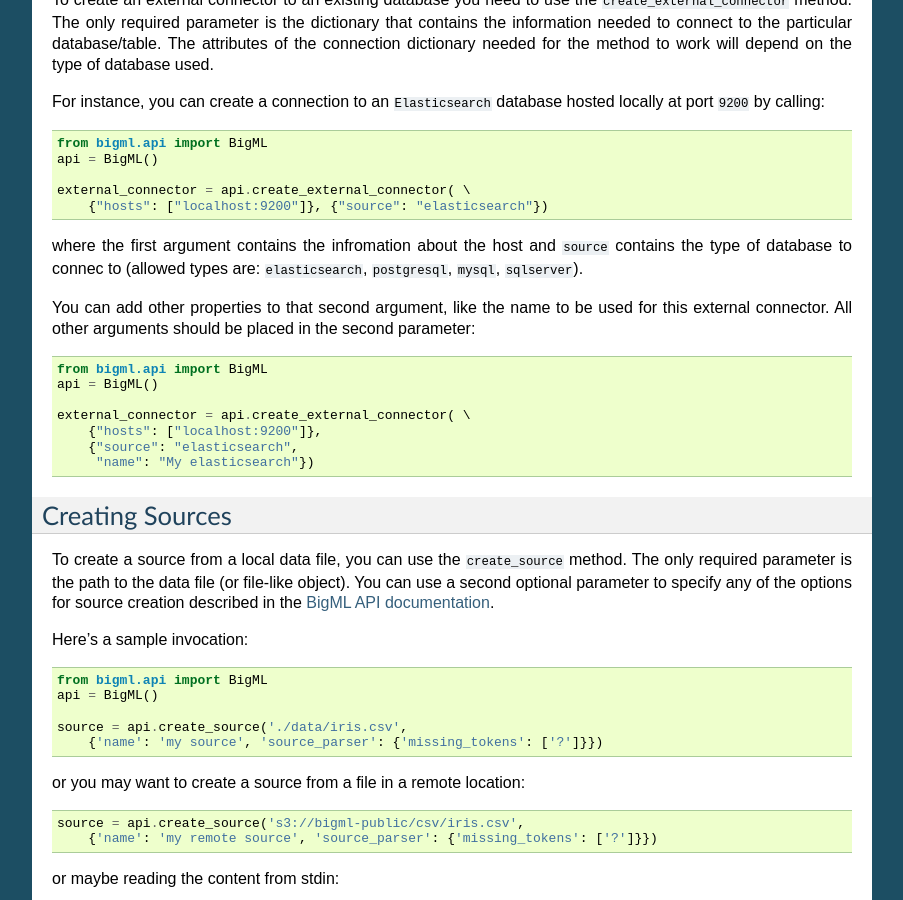
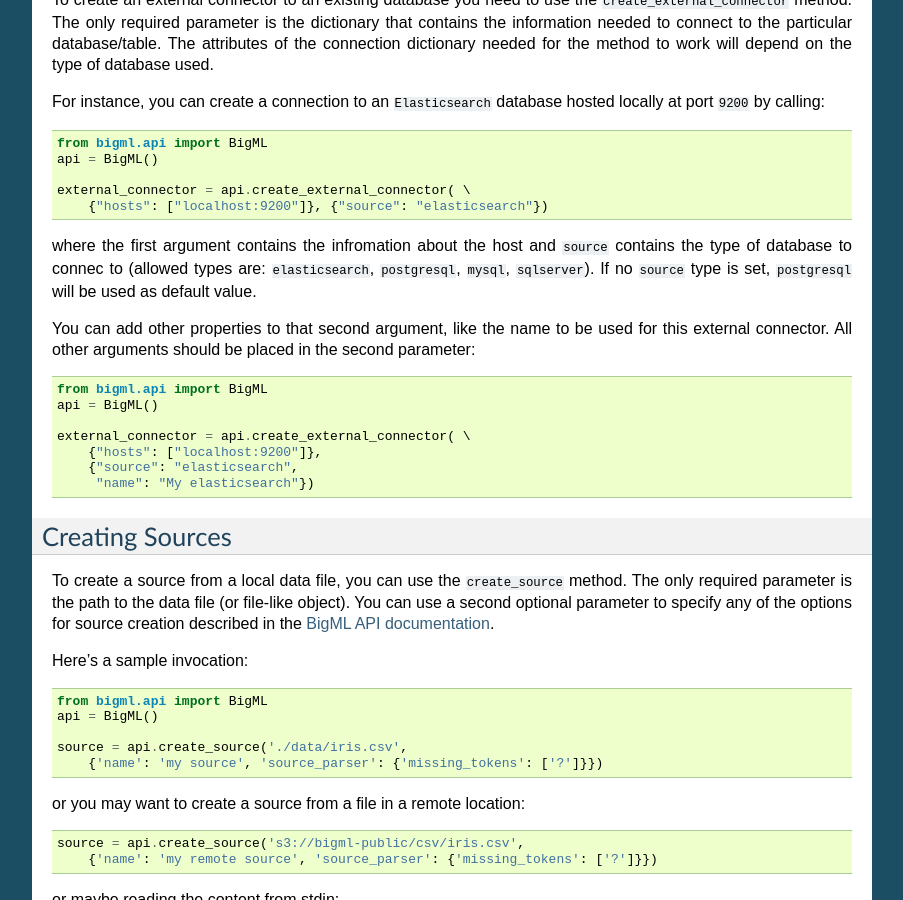
Before and after one commit to bigmlcom/python, a Sphinx documentation site: the page built from docs/creating_resources.rst, in a window 1280 px wide and 900 px high, scrolled down 2878 px. Shown: the whole window, without its empty margins (198-1101 px from the left). Built offline with Sphinx 7.4.7, drawn with Linux system fonts in a browser that asks for light colours.

Commit message:
Removing left overs and adding comments

```diff
--- a/docs/creating_resources.rst
+++ b/docs/creating_resources.rst
@@ -214,7 +214,8 @@
 
 where the first argument contains the infromation about the host
 and ``source`` contains the type of database to connec to (allowed types are:
-``elasticsearch``, ``postgresql``, ``mysql``, ``sqlserver``).
+``elasticsearch``, ``postgresql``, ``mysql``, ``sqlserver``). If no ``source``
+type is set, ``postgresql`` will be used as default value.
 
 You can add other properties to that second argument, like the name
 to be used for this external
```
Also changed, not shown: 1 other file.
